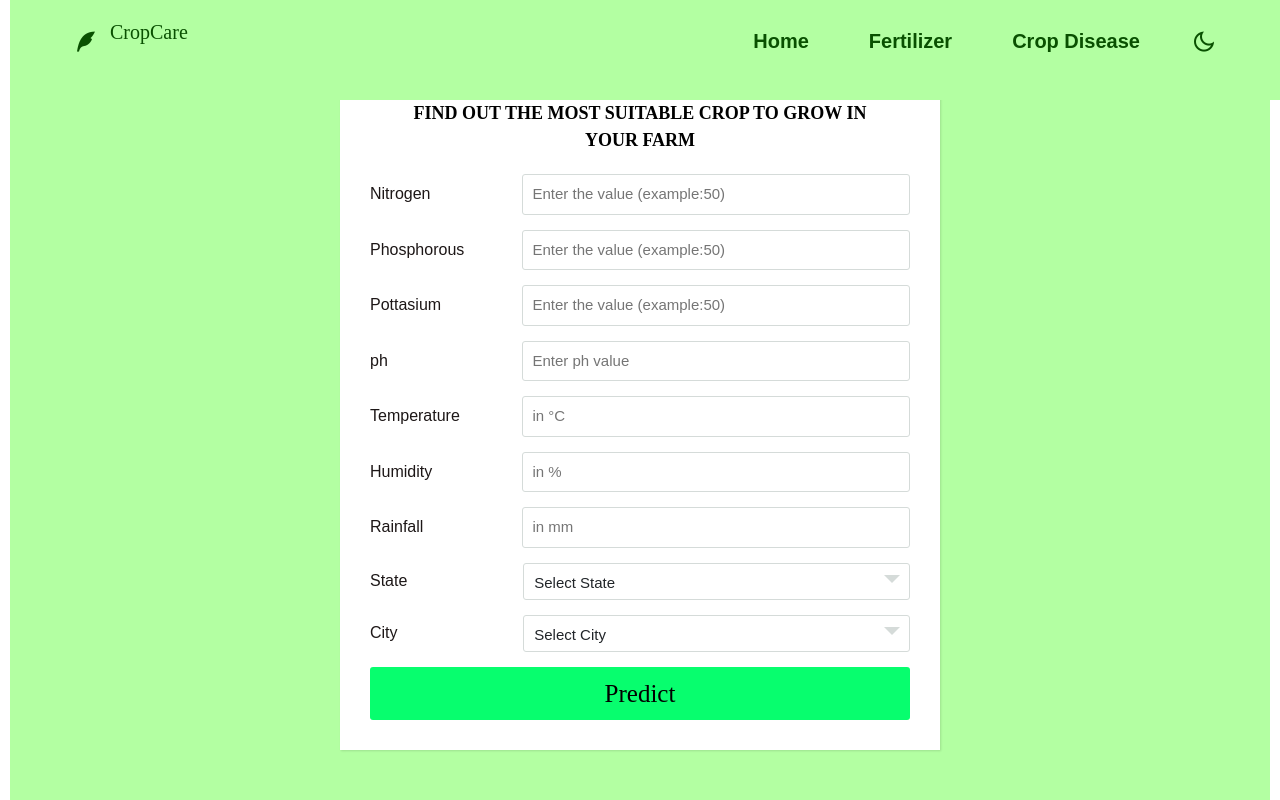
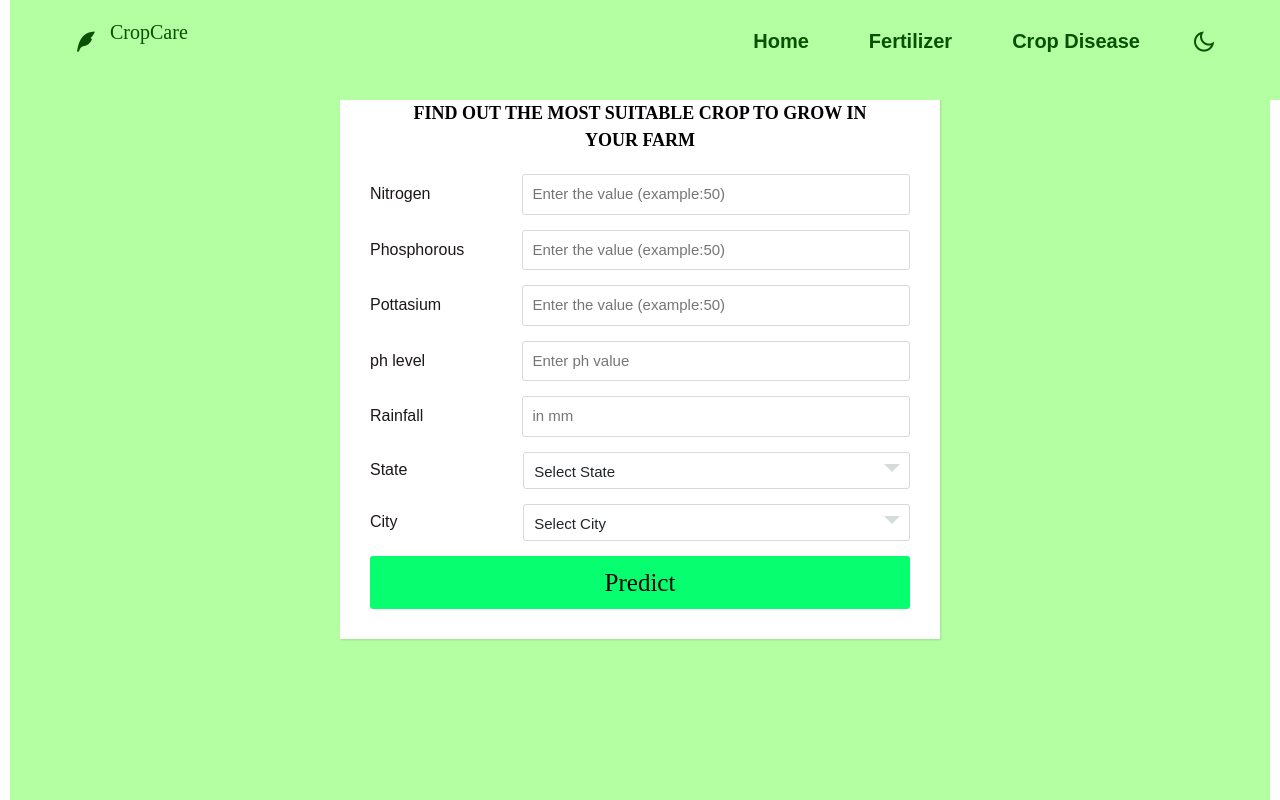
Before and after one commit to m-rishab/CropCare, a Flask app: page /crop in a window 1280 px wide. Run offline with Flask 3, Linux system fonts and the light colour scheme; parts of the project's set-up code (start-up, migrations or seed data) failed here and were passed over; some libraries are stand-ins or nearby versions; some web fonts are replaced.

Commit message:
Add files via upload

```diff
--- a/templates/crop.html
+++ b/templates/crop.html
@@ -3,7 +3,7 @@
 <head>
 	<meta charset="UTF-8">
   <meta name="viewport" content="width=device-width, initial-scale=1.0">
-	<title>Crop_prediction-result</title>
+	<title>Crop_prediction</title>
   <link rel="stylesheet" href="{{ url_for('static', filename='crop.css') }}">
     <link rel="stylesheet" href="{{ url_for('static', filename='style.css') }}">
     <meta name="viewport" content="width=device-width, initial-scale=1">
@@ -80,17 +80,9 @@
         <input type="number" class="input" name="pottasium" placeholder="Enter the value (example:50)" required>
      </div>
     <div class="inputfield">
-        <label>ph</label>
+        <label>ph level</label>
         <input type="number" class="input" name="ph" placeholder="Enter ph value" step="0.01" required>
      </div>
-     <div class="inputfield">
-      <label>Temperature</label>
-      <input type="number" class="input" name="temperature" placeholder="in °C" step="0.01" required>
-   </div>
-   <div class="inputfield">
-    <label>Humidity</label>
-    <input type="number" class="input" name="humidity" placeholder="in %" step="0.01" required>
- </div>
      <div class="inputfield">
       <label>Rainfall</label>
       <input type="number" class="input" name="rainfall" placeholder="in mm" step="0.01" required>
```
